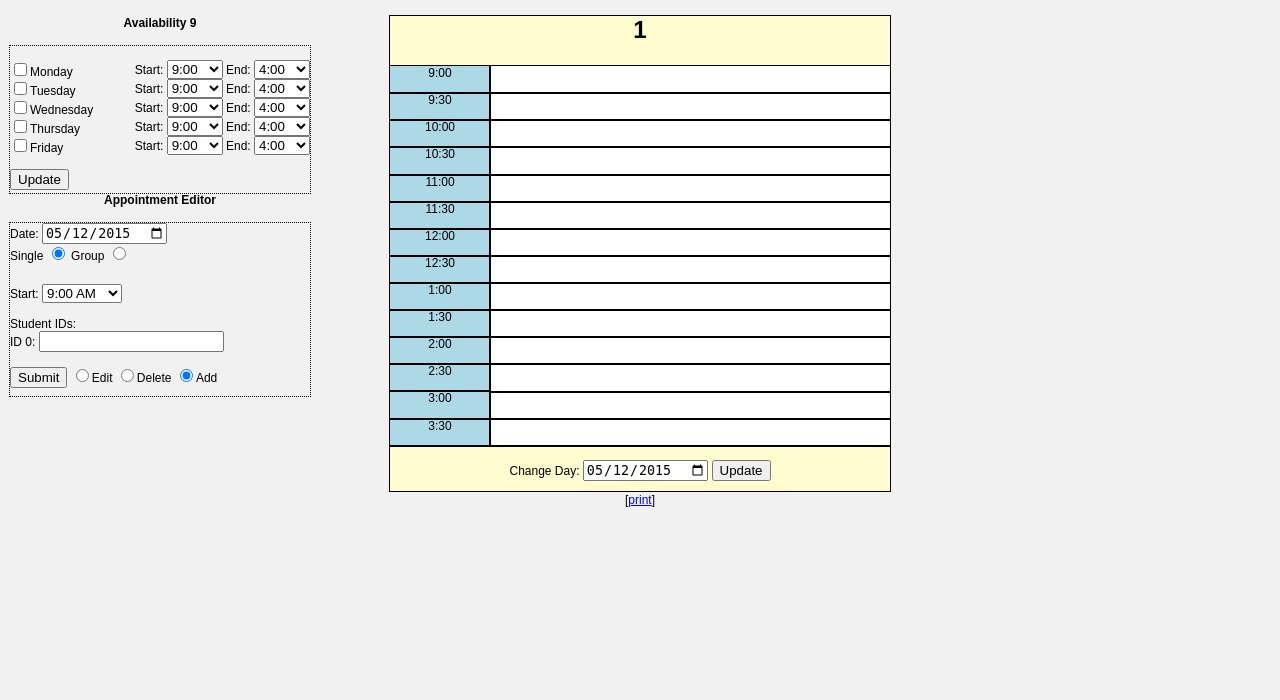
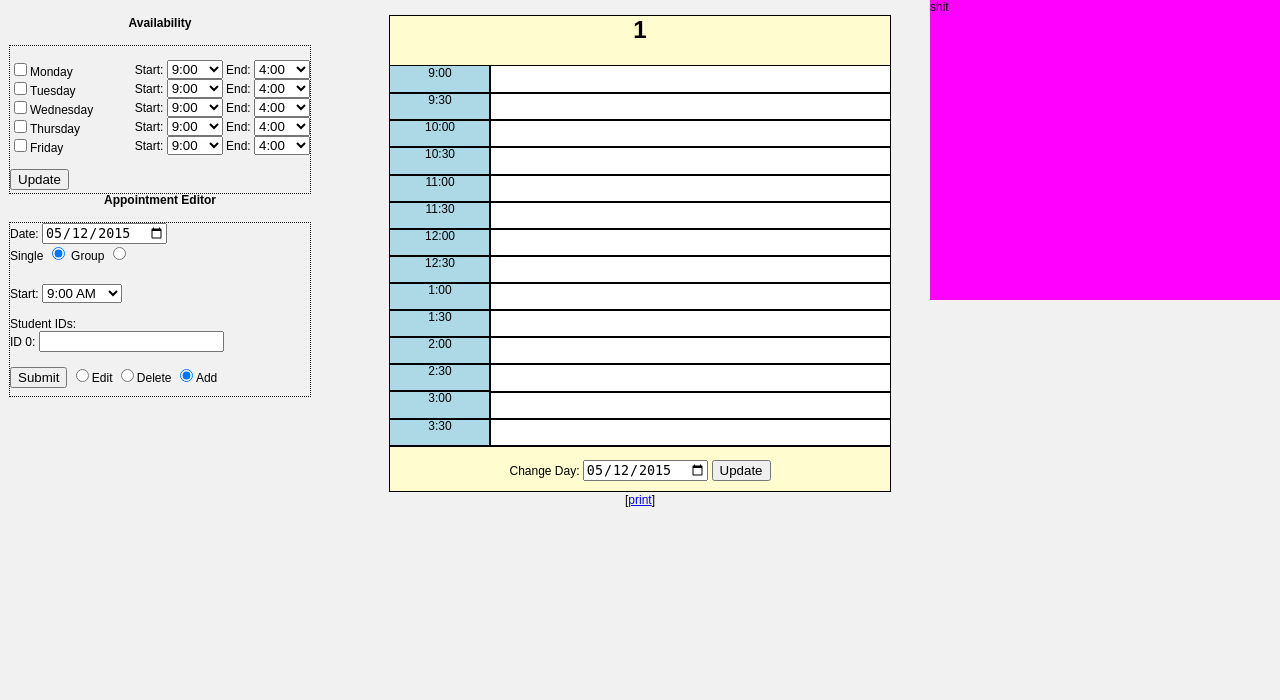
Before and after one commit to linkvetern64/CMSC331, a PHP site: page /granted.php in a window 1280 px wide. Shown: the part 100-800 px from the top of the page. Run offline with PHP 8.4, Linux system fonts and the light colour scheme; the visitor is signed in with stand-in values (Sample User, id 1); data that the repository does not hold is empty; some libraries are stand-ins or nearby versions.

Commit message:
Added side bar

```diff
--- a/Project 2/advisors/Styles/styles.css
+++ b/Project 2/advisors/Styles/styles.css
@@ -1,4 +1,4 @@
-.body
+body
 {
          margin: 0;
          padding: 0;
@@ -83,14 +83,12 @@
 	text-align:center;
 
 }
-
-#rightContainer
+#rightWrap
 {
-	width:100px;
-	height:400px;
-	margin: 0 auto;
-	float: right;
-	background-color:red;
+	width:350px;
+	height:300px;
+	background-color:#ff00ff;
+	float:right;
 }
 
 #timeIDBlock{
@@ -208,7 +206,7 @@ margin: 0 auto;
 }
 /*This wraps the adivsors appointment and availability */
 #wrapper{
-	height:700px;
+	height:500px;
 	width:300px;
 	float:left;
 	background-color:auto;
--- a/Project 2/advisors/granted.php
+++ b/Project 2/advisors/granted.php
@@ -135,7 +135,6 @@ disconnect($conn);
 </div>
 
 <!-- END TEST -->
-
 <div id="header">
 
 <!--   This is the title and hr
@@ -143,8 +142,9 @@ disconnect($conn);
 <hr class="faded">
 -->
 </div>
+<div id="rightWrap">shit</div>
 <div id="wrapper">
-<center><h4>Availability 9</center></h4>
+<center><h4>Availability</center></h4>
 <div id="scheduleMaker">
 <br>
 <form action="calendar.php" method="post">
@@ -445,8 +445,6 @@ disconnect($conn);
 </form>
 <style="text-align:right;">[<a href="print.php">print</a>]</style>
 </div>
-
 </div>
-
 </body>
 </html>
```
